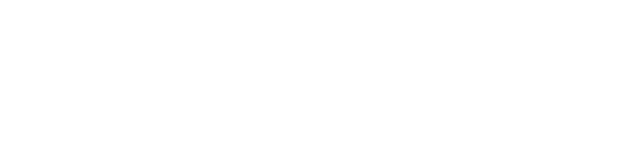
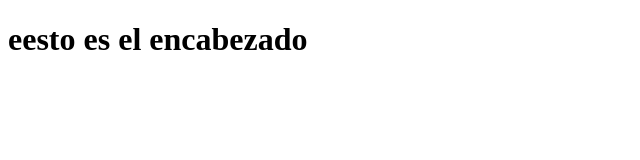
Before and after one commit to JoaquinRodri/pruebaVSC, a plain HTML site: page index.html in a window 1280 px wide. Shown: the whole page, without its empty margins (0-640 px from the left). Drawn offline with Linux system fonts and the light colour scheme.

Commit message:
Se añade encabezado al index

```diff
--- a/index.html
+++ b/index.html
@@ -6,6 +6,6 @@
     <title>Document</title>
 </head>
 <body>
-
+    <h1>eesto es el encabezado</h1>
 </body>
 </html>
```
